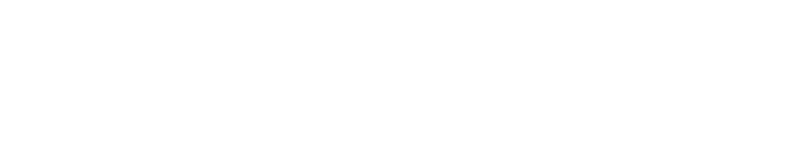
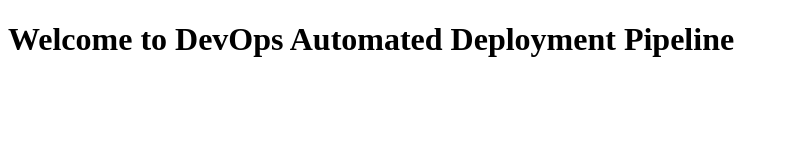
Before and after one commit to madhushri3031/devpo1, a plain HTML site: page index.html in a window 1280 px wide. Shown: the whole page, without its empty margins (0-789 px from the left). Drawn offline with Linux system fonts and the light colour scheme.

Commit message:
Update index.html

```diff
--- a/index.html
+++ b/index.html
@@ -1,5 +1,9 @@
 <!DOCTYPE html>
 <html>
 <head>
-<title>DevOpsProject1</title>
+<title>DevOpsProject</title>
 </head>
+<body>
+<h1>Welcome to DevOps Automated Deployment Pipeline</h1>
+</body>
+</html>
```
